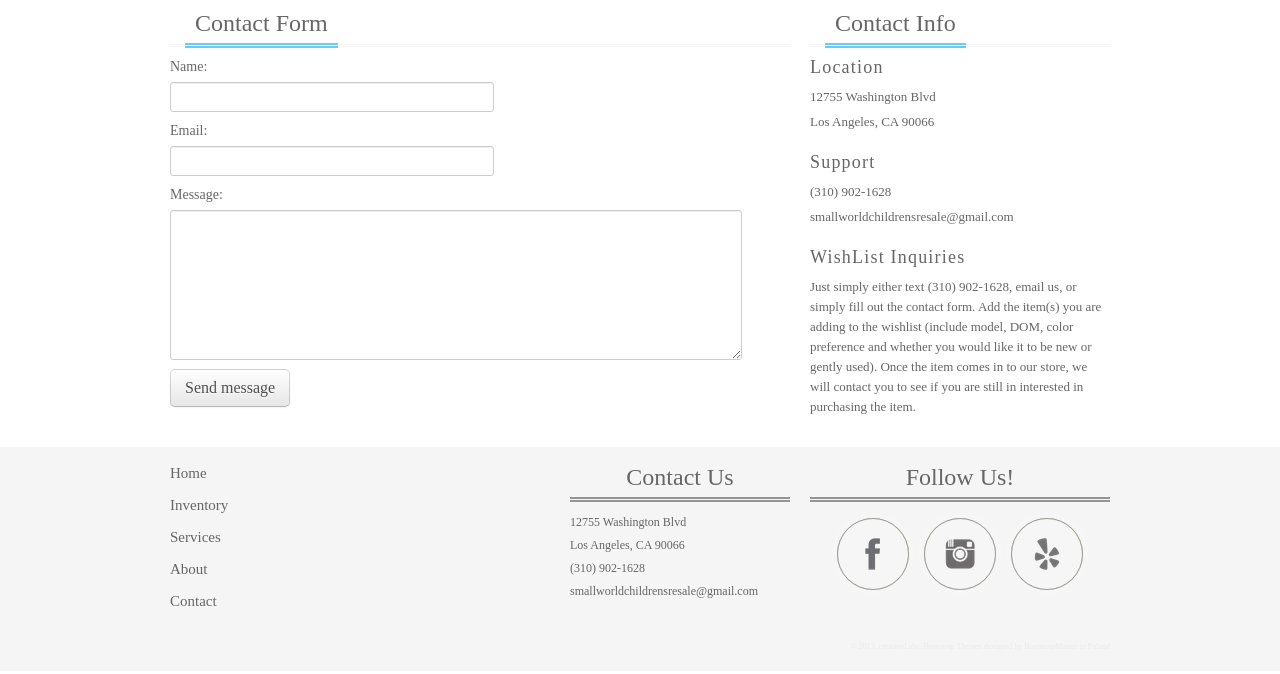
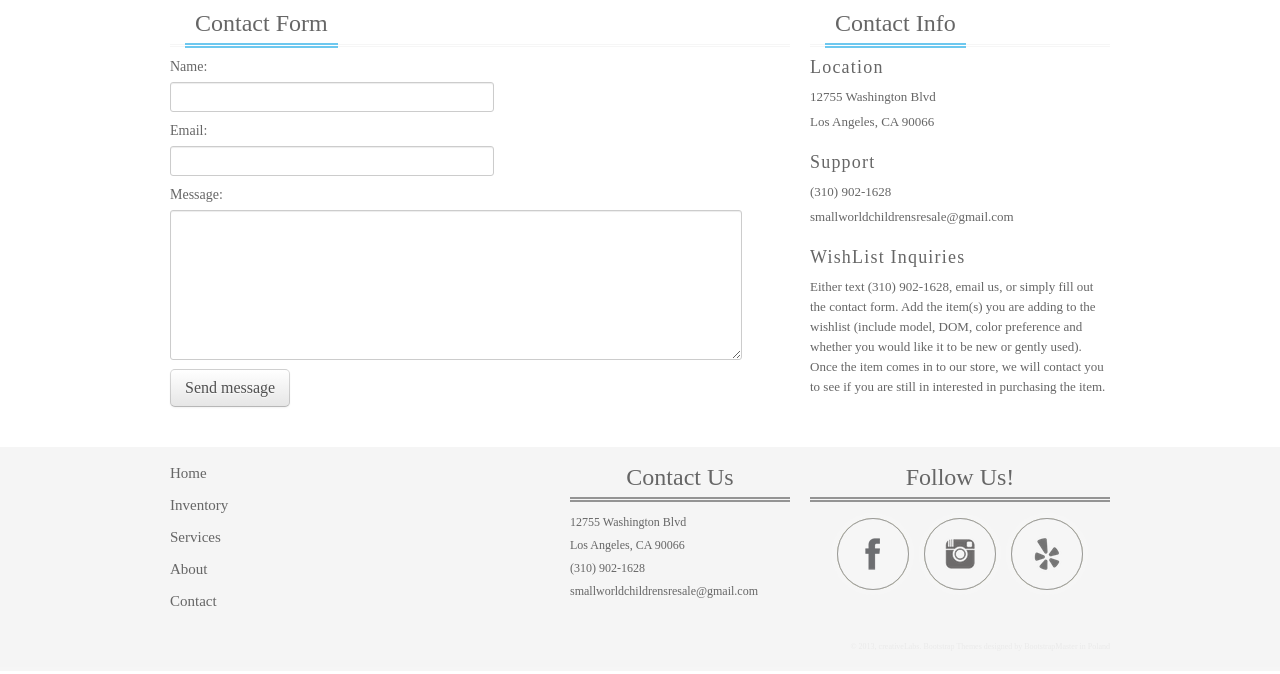
Before and after one commit to caflores1094/smallworldresale, a website: page client/contact.html in a window 1280 px wide. Shown: the part 668-1342 px from the top of the page. Drawn offline with nearby package versions, Linux system fonts and the light colour scheme; some packages are replaced by stand-ins of ours; a web font is replaced by a local one.

Commit message:
Update contact content

```diff
--- a/client/contact.html
+++ b/client/contact.html
@@ -221,7 +221,7 @@
 							<div>
 								<h4>WishList Inquiries</h4>
 								<p>
-								Just simply either text (310) 902-1628, email us, or simply fill out the contact form. Add the item(s) you are adding to the wishlist (include model, DOM, color preference and whether you would like it to be new or gently used). Once the item comes in to our store, we will contact you to see if you are still in interested in purchasing the item.
+								Either text (310) 902-1628, email us, or simply fill out the contact form. Add the item(s) you are adding to the wishlist (include model, DOM, color preference and whether you would like it to be new or gently used). Once the item comes in to our store, we will contact you to see if you are still in interested in purchasing the item.
 								</p>
 							</div>
 
```
